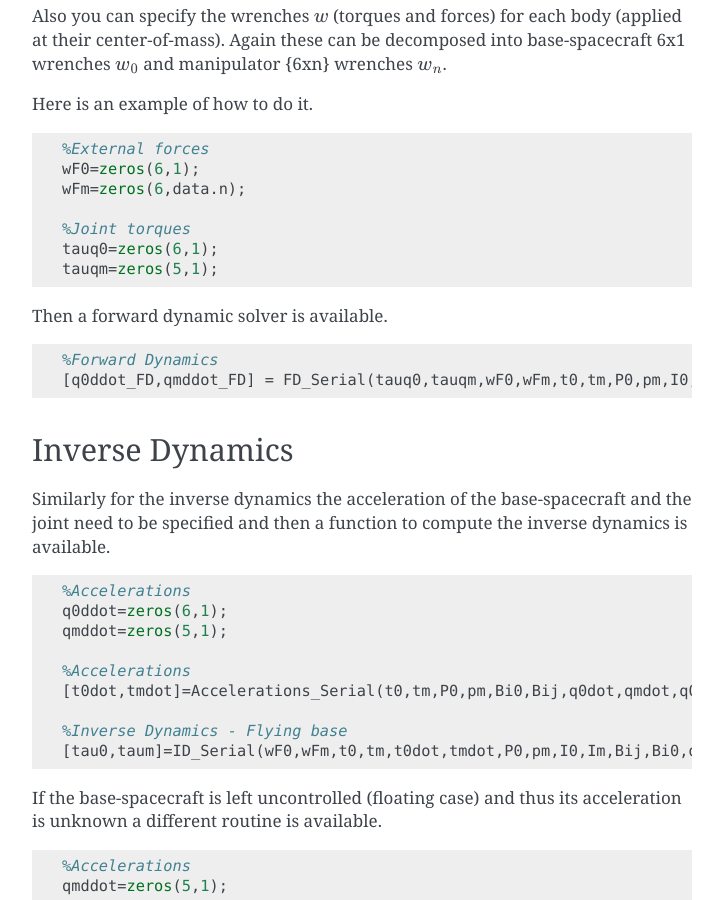
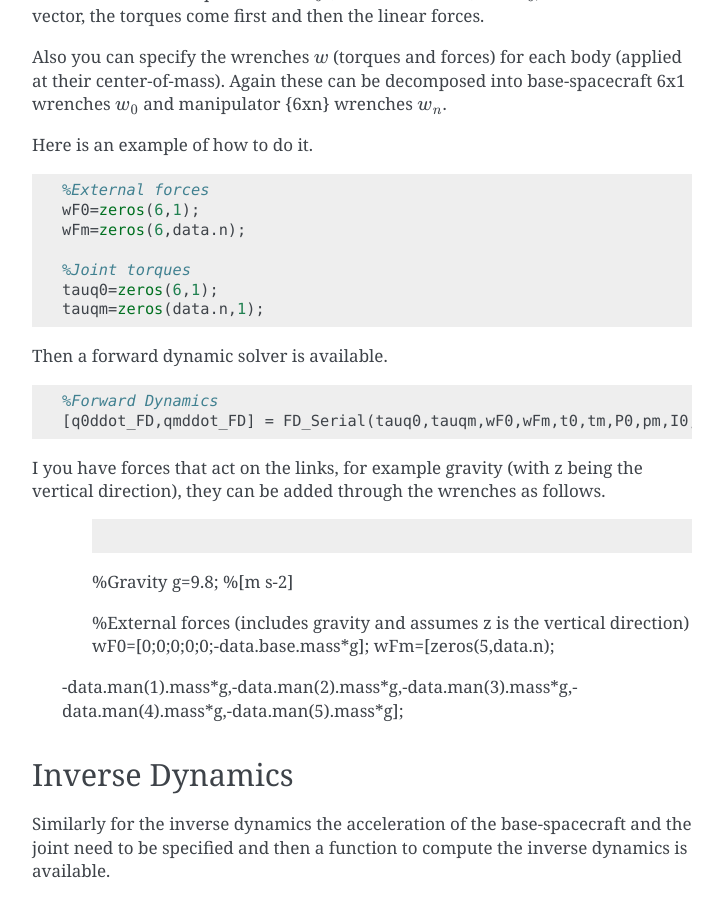
Before and after one commit to wujiashu0421/SPART, a Sphinx documentation site: the page built from docs/source/Tutorial.rst, in a window 1280 px wide and 900 px high, scrolled down 8904 px. Shown: the whole window, without its empty margins (388-1111 px from the left). Built offline with Sphinx 7.4.7, drawn with Linux system fonts in a browser that asks for light colours; some of the changed text lies outside the part shown.

Commit message:
Added wrench example (as the gravity force).

```diff
--- a/docs/source/Tutorial.rst
+++ b/docs/source/Tutorial.rst
@@ -13,6 +13,8 @@ In this tutorial we will model the following spacecraft with a 5 degree-of-freed
    :alt: Tutorial model configuration
 
    Spacecraft-manipulator system.
+
+The code of this tutorial can be found in `Examples/Tutorial/Tutorial.m`.
 
 Kinematics
 ==========
@@ -324,7 +326,7 @@ Here is an example of how to do it.
 
 	%Joint torques
 	tauq0=zeros(6,1);
-	tauqm=zeros(5,1);
+	tauqm=zeros(data.n,1);
 
 Then a forward dynamic solver is available.
 
@@ -332,6 +334,18 @@ Then a forward dynamic solver is available.
 
 	%Forward Dynamics
 	[q0ddot_FD,qmddot_FD] = FD_Serial(tauq0,tauqm,wF0,wFm,t0,tm,P0,pm,I0,Im,Bij,Bi0,q0dot,qmdot,data);
+
+
+I you have forces that act on the links, for example gravity (with z being the vertical direction), they can be added through the wrenches as follows.
+	.. code-block:: matlab
+
+	%Gravity
+	g=9.8; %[m s-2]
+
+	%External forces (includes gravity and assumes z is the vertical direction)
+	wF0=[0;0;0;0;0;-data.base.mass*g];
+	wFm=[zeros(5,data.n);
+    -data.man(1).mass*g,-data.man(2).mass*g,-data.man(3).mass*g,-data.man(4).mass*g,-data.man(5).mass*g];
 
 
 Inverse Dynamics
```
